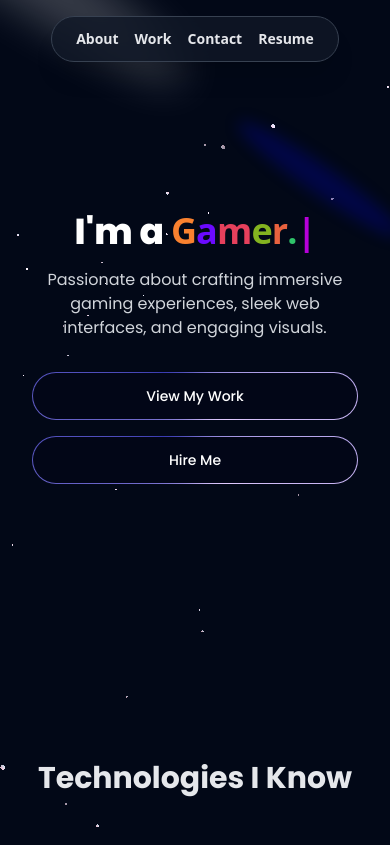
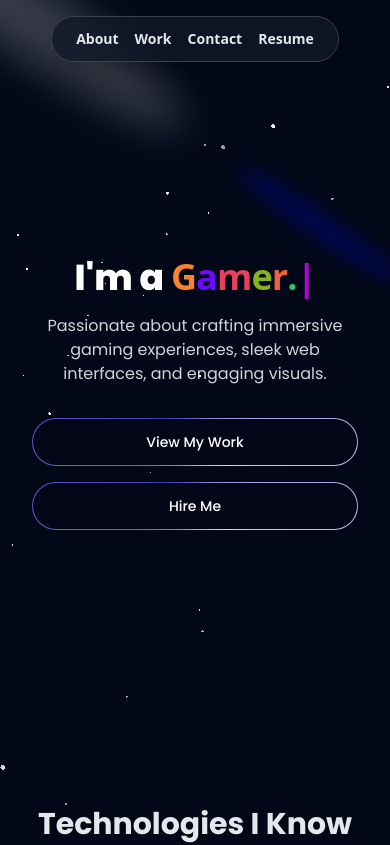
Before and after one commit to RonitBali/Portfolio-V1, a React app: page / in a window 390 px wide. Shown: the top 845 px of the page. Built offline with nearby package versions, Linux system fonts and the light colour scheme; the HTML template or start-up script is replaced by a standard one.

Commit message:
feat(ui): add background particles effect and improve navbar responsiveness

```diff
--- a/src/App.tsx
+++ b/src/App.tsx
@@ -8,6 +8,7 @@ import Projects from './components/Projects'
 import About from './components/About'
 import { Analytics } from "@vercel/analytics/react"
 import Footer from './components/Footer'
+import Particles from './components/ui/Particles'
 
 
 function App({ children }: { children?: React.ReactNode }) {
@@ -15,7 +16,18 @@ function App({ children }: { children?: React.ReactNode }) {
 
     <ThemeProvider defaultTheme="dark" storageKey="vite-ui-theme">
       {children}
-
+      <div className="fixed inset-0 w-full h-full -z-10 overflow-hidden">
+        <Particles
+          particleColors={["#d3c6d7", "#d3c6d7"]}
+          particleCount={200}
+          particleSpread={12}
+          speed={0.1}
+          particleBaseSize={100}
+          moveParticlesOnHover={true}
+          alphaParticles={false}
+          disableRotation={false}
+        />
+      </div>
       <Navbar/>
       <Hero/>
       <TechStack/>
--- a/src/components/Hero.tsx
+++ b/src/components/Hero.tsx
@@ -23,7 +23,7 @@ const Hero = () => {
     <div className="relative flex flex-col items-center justify-center min-h-[90vh] px-4 sm:px-6 md:px-12 lg:px-24">
 
       {/* Background Particles */}
-      <div className="absolute inset-0 w-full h-[100vh] -z-10">
+      {/* <div className="absolute inset-0 w-full h-[100vh] -z-10">
         <Particles
           particleColors={["#d3c6d7", "#d3c6d7"]}
           particleCount={200}
@@ -34,7 +34,7 @@ const Hero = () => {
           alphaParticles={false}
           disableRotation={false}
         />
-      </div>
+      </div> */}
 
       {/* Spotlight Effects */}
       <Spotlight className="-top-40 -left-10 md:-left-32 md:-top-20 h-screen" fill="white" />
--- a/src/components/Navbar.tsx
+++ b/src/components/Navbar.tsx
@@ -1,8 +1,27 @@
+import { useEffect, useState } from "react";
+
 const Navbar = () => {
+  // Track if the device is mobile
+  const [isMobile, setIsMobile] = useState(false);
+
+  useEffect(() => {
+    // Check if the device is mobile
+    const checkMobile = () => {
+      setIsMobile(window.innerWidth < 768);
+    };
+
+    // Run on mount and whenever window size changes
+    checkMobile();
+    window.addEventListener("resize", checkMobile);
+
+    // Clean up
+    return () => window.removeEventListener("resize", checkMobile);
+  }, []);
+
   return (
     <nav
       id="home"
-      className="fixed top-4 left-1/2 -translate-x-1/2 z-50 px-4 w-full flex justify-center"
+      className={`${isMobile ? 'relative' : 'fixed'} top-4 left-1/2 -translate-x-1/2 z-50 px-4 w-full flex justify-center`}
     >
       <div className="max-w-[90%] md:max-w-fit">
         <ul
```
